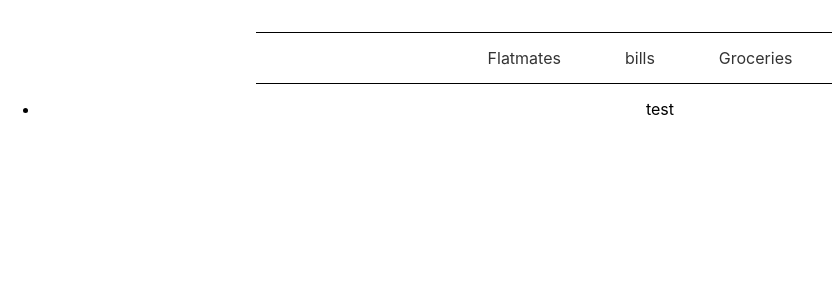
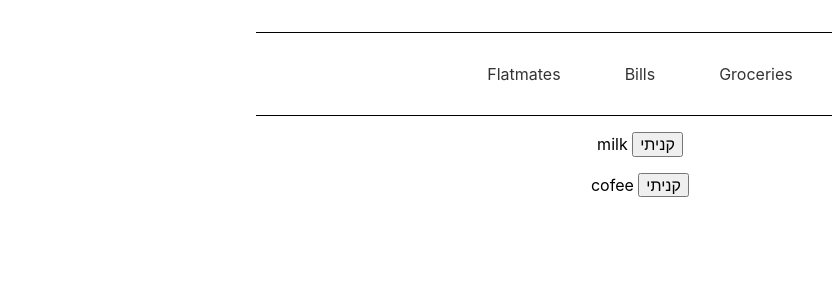
Before and after one commit to shalevshir/mates, a React (Create React App) app: page / in a window 1280 px wide. Shown: the top 300 px of the page, without its empty margins (0-832 px from the left). Built offline with nearby package versions, Linux system fonts and the light colour scheme.

Commit message:
push test

```diff
--- a/src/App.js
+++ b/src/App.js
@@ -6,7 +6,7 @@ import './App.css';
 
 class App extends React.Component {
   state= {
-    section:'flatmates'
+    section:'groceries'
   }
   onSectionChange(section){
     this.setState({section:section})
--- a/src/components/Groceries/Groceries.js
+++ b/src/components/Groceries/Groceries.js
@@ -3,7 +3,18 @@ import GroceriesList from './GroceriesList'
 
 class Groceries extends Component {
     state={
-        groceriesList:['milk','coffe']
+        groceriesList:[
+            {
+                product:'milk',
+                id:'123',
+                isBought:false
+            },
+            {
+                product:'cofee',
+                id:'456',
+                isBought:false
+            }
+        ]
     }
     render(){
         return(
--- a/src/components/Groceries/GroceriesItem.js
+++ b/src/components/Groceries/GroceriesItem.js
@@ -1,9 +1,8 @@
 import React from 'react'
 
 const GroceriesItem = (props) =>{
-    console.log('test')
     return(
-        <p>{props.item}</p>
+        <p key={props.item.id}>{props.item.product} <button>קניתי</button></p>
     )
 
 }
--- a/src/components/Groceries/GroceriesList.js
+++ b/src/components/Groceries/GroceriesList.js
@@ -3,9 +3,8 @@ import GroceriesItem from './GroceriesItem'
 
 class GroceriesList extends React.Component{
     render(){
-        console.log('render list', this.props.list)
         return(
-            this.props.list.every((product)=>{
+            this.props.list.map((product)=>{
                 return <GroceriesItem item={product}/>
             })
         )
--- a/src/components/Nevigtion.js
+++ b/src/components/Nevigtion.js
@@ -5,19 +5,19 @@ const Nevigation = (props) => {
     return(
     <div>
         <nav className="bt bb tc mw7 center mt4">
-        <a
+        <p
             className="f6 f5-l link bg-animate black-80 hover-bg-lightest-blue dib pa3 ph4-l"
              onClick={()=>props.handleChange('flatmates')}>
             Flatmates
-        </a>
-        <a className="f6 f5-l link bg-animate black-80 hover-bg-light-green dib pa3 ph4-l"
+        </p>
+        <p className="f6 f5-l link bg-animate black-80 hover-bg-light-green dib pa3 ph4-l"
             onClick={()=>props.handleChange('bills')}>
-            bills
-        </a>
-        <a className="f6 f5-l link bg-animate black-80 hover-bg-light-blue dib pa3 ph4-l"
+            Bills
+        </p>
+        <p className="f6 f5-l link bg-animate black-80 hover-bg-light-blue dib pa3 ph4-l"
             onClick={()=>{props.handleChange('groceries')}}>
             Groceries
-        </a>
+        </p>
     </nav>
   </div>
   );
```
